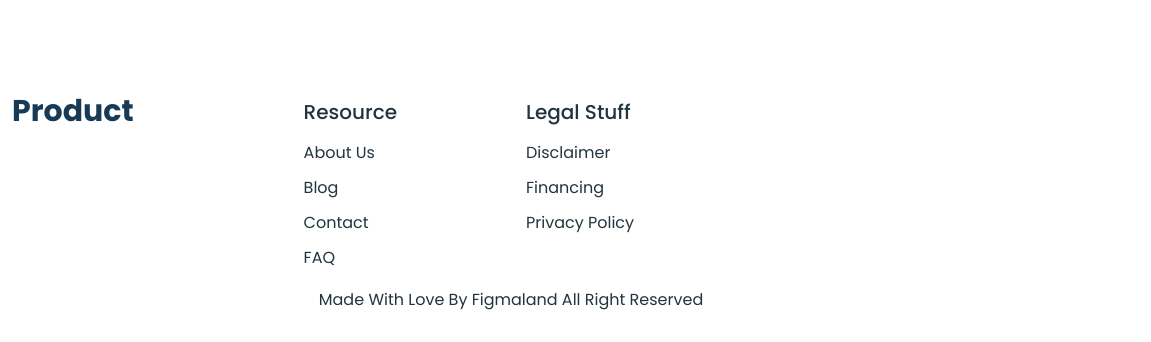
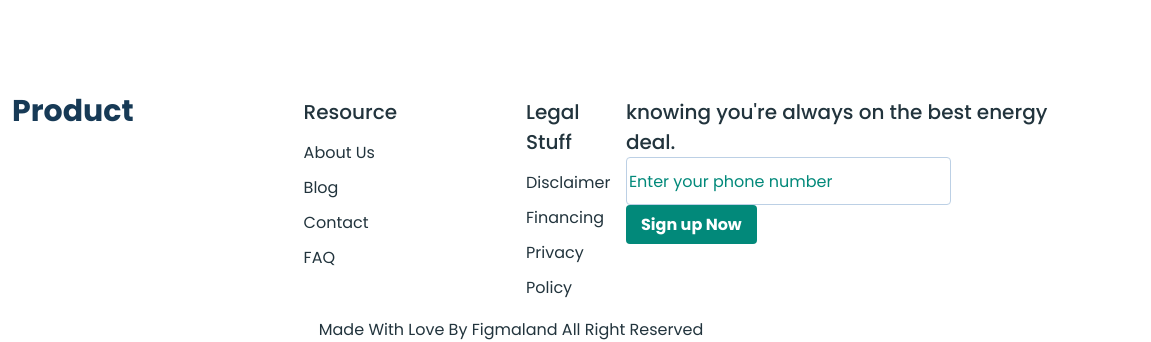
Before and after one commit to lisaVecher/module-1, a plain HTML site: page index.html in a window 1280 px wide. Shown: the part 5721-6063 px from the top of the page, 129-1280 px from the left. Before the commit the page ends 6036 px from the top, so only its background shows below. Drawn offline with nearby package versions, Linux system fonts and the light colour scheme.

Commit message:
update index

```diff
--- a/css/styles.css
+++ b/css/styles.css
@@ -1021,3 +1021,41 @@ img {
     color: #22343d;
     text-align: center;
 }
+
+.footer-form-container {}
+
+.footer-form {}
+
+.footer-form-p {
+    font-weight: 500;
+    font-size: 20px;
+    line-height: 1.5;
+    color: #22343d;
+}
+
+.footer-form-input {
+    border: 1px solid #bcd0e5;
+    border-radius: 4px;
+    width: 325px;
+    height: 48px;
+    background: #fff;
+}
+
+.footer-form-input::placeholder {
+    font-weight: 400;
+    font-size: 16px;
+    line-height: 1.75;
+    color: #02897a;
+}
+
+.footer-form-btn {
+    width: 131px;
+    height: 39px;
+    font-weight: 700;
+    font-size: 16px;
+    text-align: center;
+    color: #fff;
+    background: #02897a;
+    border-radius: 4px;
+
+}
--- a/index.html
+++ b/index.html
@@ -459,10 +459,22 @@
                     <li class="footer-list-item">Privacy Policy</li>
                 </ul>
             </div>
+            <div class="footer-form-container">
+                <form class="footer-form">
+                    <p class="footer-form-p">knowing you're always on the best energy deal.
+                    </p>
+                    <input class="footer-form-input" type="tel" name="user-phone" placeholder="Enter your phone number">
+                    <button type="submit" class="footer-form-btn">Sign up Now</button>
+                </form>
+            </div>
         </div>
         <p class="footer-undertext">Made With Love By Figmaland All Right Reserved</p>
 
 
+    </footer>
+</body>
+
+</html>
 <!--    <h3>Resource</h3>
                         <p>About Us</p>
                         <p>Blog</p>
@@ -476,7 +488,3 @@
                     </ul>
 
                     -->
-    </footer>
-</body>
-
-</html>
```
Lines whose indentation alone changed are shown as unchanged.
